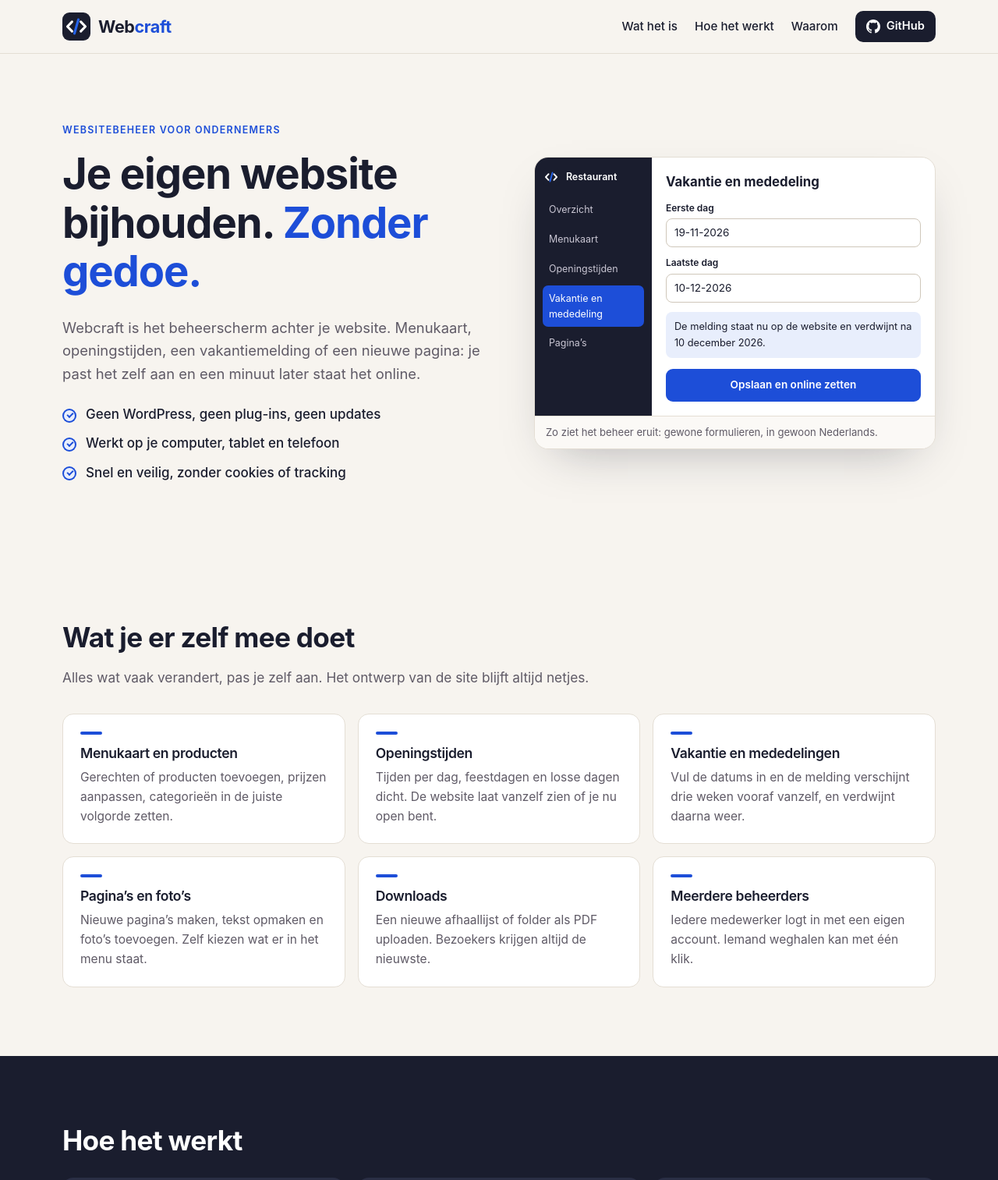
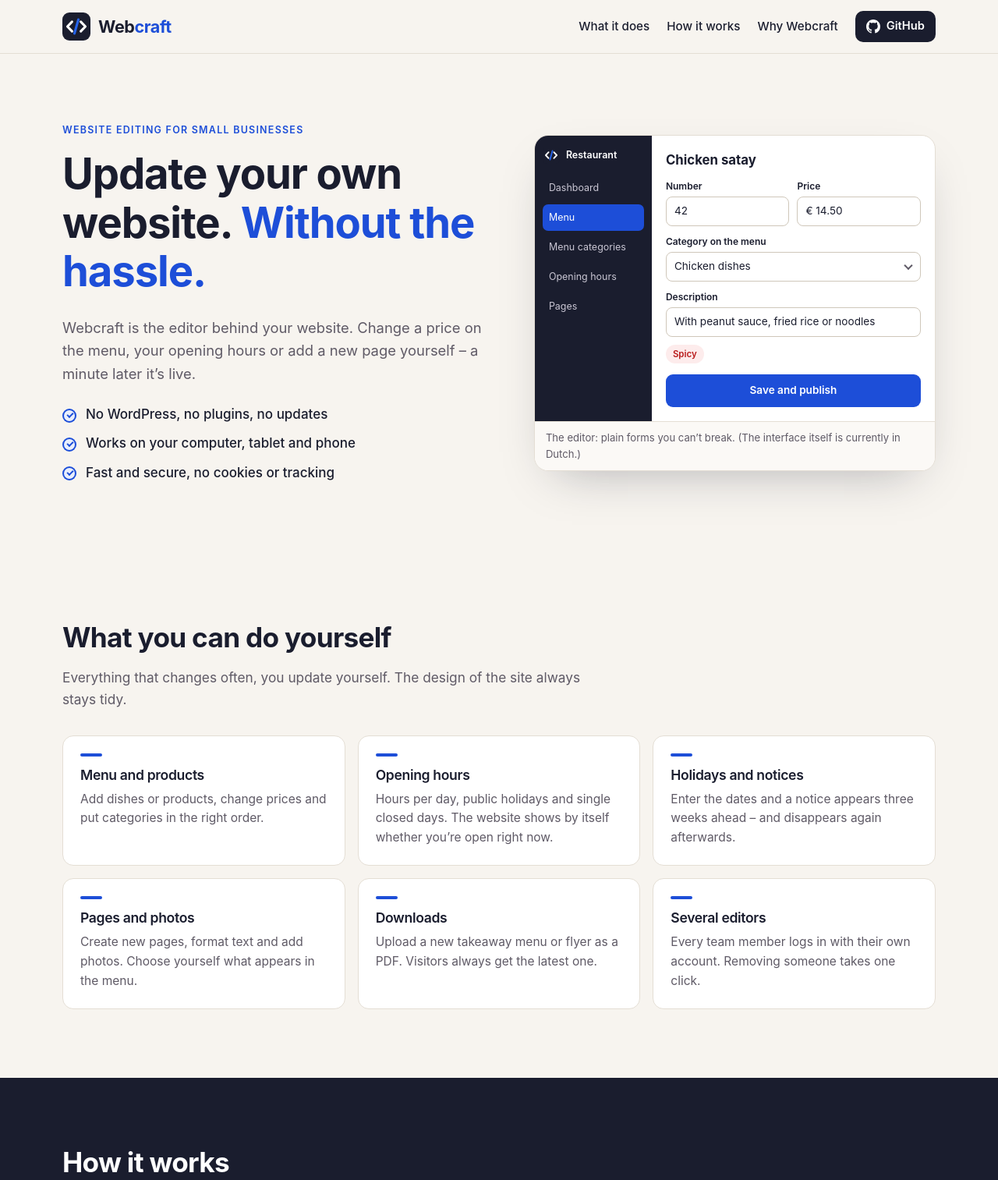
Before and after one commit to Luukve6/Webcraft, a website: page site/index.html in a window 1280 px wide. Shown: the top 1513 px of the page at 78% size. Drawn offline with Linux system fonts and the light colour scheme.

Commit message:
Productpagina in het Engels, met een menukaart-voorbeeld
Co-Authored-By: Claude Opus 5.5 <noreply@anthropic.com>

```diff
--- a/site/index.html
+++ b/site/index.html
@@ -1,31 +1,31 @@
 <!doctype html>
-<html lang="nl">
+<html lang="en">
 <head>
   <meta charset="utf-8">
   <meta name="viewport" content="width=device-width, initial-scale=1">
-  <title>Webcraft – zelf je website bijhouden, zonder gedoe</title>
-  <meta name="description" content="Webcraft is een eenvoudig beheersysteem voor websites van restaurants, winkels en kleine bedrijven. Menukaart, openingstijden, vakantiemelding en pagina's zelf aanpassen, zonder WordPress en zonder onderhoud.">
-  <meta property="og:title" content="Webcraft – zelf je website bijhouden, zonder gedoe">
-  <meta property="og:description" content="Menukaart, openingstijden, vakantiemelding en pagina's zelf aanpassen. Snel, veilig en zonder onderhoud.">
+  <title>Webcraft – update your own website, without the hassle</title>
+  <meta name="description" content="Webcraft is a simple editor for the websites of restaurants, shops and small businesses. Update your menu, opening hours, notices and pages yourself – no WordPress, no maintenance.">
+  <meta property="og:title" content="Webcraft – update your own website, without the hassle">
+  <meta property="og:description" content="Update your menu, opening hours, notices and pages yourself. Fast, secure and maintenance-free.">
   <meta property="og:type" content="website">
   <meta name="theme-color" content="#1A1D2E">
   <link rel="icon" href="webcraft.svg" type="image/svg+xml">
   <link rel="stylesheet" href="style.css">
 </head>
 <body>
-  <a class="skip" href="#inhoud">Naar de inhoud</a>
+  <a class="skip" href="#content">Skip to content</a>
 
   <header class="top">
     <div class="wrap bar">
-      <a class="brand" href="./" aria-label="Webcraft, naar het begin">
+      <a class="brand" href="./" aria-label="Webcraft, back to the top">
         <img src="webcraft.svg" alt="" width="36" height="36">
         <span class="wordmark">Web<span>craft</span></span>
       </a>
       <div class="top-right">
-        <nav aria-label="Hoofdmenu">
-          <a href="#wat">Wat het is</a>
-          <a href="#hoe">Hoe het werkt</a>
-          <a href="#waarom">Waarom</a>
+        <nav aria-label="Main menu">
+          <a href="#what">What it does</a>
+          <a href="#how">How it works</a>
+          <a href="#why">Why Webcraft</a>
         </nav>
         <a class="gh" href="https://github.com/Luukve6/webcraft" rel="noopener">
           <svg viewBox="0 0 16 16" width="18" height="18" aria-hidden="true"><path fill="currentColor" d="M8 0C3.58 0 0 3.58 0 8c0 3.54 2.29 6.53 5.47 7.59.4.07.55-.17.55-.38 0-.19-.01-.82-.01-1.49-2.01.37-2.53-.49-2.69-.94-.09-.23-.48-.94-.82-1.13-.28-.15-.68-.52-.01-.53.63-.01 1.08.58 1.23.82.72 1.21 1.87.87 2.33.66.07-.52.28-.87.51-1.07-1.78-.2-3.64-.89-3.64-3.95 0-.87.31-1.59.82-2.15-.08-.2-.36-1.02.08-2.12 0 0 .67-.21 2.2.82.64-.18 1.32-.27 2-.27.68 0 1.36.09 2 .27 1.53-1.04 2.2-.82 2.2-.82.44 1.1.16 1.92.08 2.12.51.56.82 1.27.82 2.15 0 3.07-1.87 3.75-3.65 3.95.29.25.54.73.54 1.48 0 1.07-.01 1.93-.01 2.2 0 .21.15.46.55.38A8.013 8.013 0 0016 8c0-4.42-3.58-8-8-8z"/></svg>
@@ -35,94 +35,98 @@
     </div>
   </header>
 
-  <main id="inhoud">
+  <main id="content">
     <section class="hero">
       <div class="wrap hero-grid">
         <div>
-          <p class="eyebrow">Websitebeheer voor ondernemers</p>
-          <h1>Je eigen website bijhouden. <span>Zonder gedoe.</span></h1>
-          <p class="lead">Webcraft is het beheerscherm achter je website. Menukaart, openingstijden, een vakantiemelding of een nieuwe pagina: je past het zelf aan en een minuut later staat het online.</p>
+          <p class="eyebrow">Website editing for small businesses</p>
+          <h1>Update your own website. <span>Without the hassle.</span></h1>
+          <p class="lead">Webcraft is the editor behind your website. Change a price on the menu, your opening hours or add a new page yourself – a minute later it’s live.</p>
           <ul class="checks">
-            <li>Geen WordPress, geen plug-ins, geen updates</li>
-            <li>Werkt op je computer, tablet en telefoon</li>
-            <li>Snel en veilig, zonder cookies of tracking</li>
+            <li>No WordPress, no plugins, no updates</li>
+            <li>Works on your computer, tablet and phone</li>
+            <li>Fast and secure, no cookies or tracking</li>
           </ul>
         </div>
 
-        <!-- Voorbeeld van het beheerscherm (geen echte klantgegevens) -->
-        <figure class="mock" aria-label="Voorbeeld van het beheerscherm van Webcraft">
+        <!-- Example of the editor (made-up restaurant, no real customer data) -->
+        <figure class="mock" aria-label="Example of the Webcraft editor: editing a dish on the menu">
           <div class="mock-side" aria-hidden="true">
             <div class="mock-logo"><img src="webcraft.svg" alt="" width="22" height="22"> Restaurant</div>
-            <span>Overzicht</span><span>Menukaart</span><span>Openingstijden</span>
-            <span class="on">Vakantie en mededeling</span><span>Pagina’s</span>
+            <span>Dashboard</span><span class="on">Menu</span><span>Menu categories</span>
+            <span>Opening hours</span><span>Pages</span>
           </div>
           <div class="mock-main">
-            <div class="mock-title">Vakantie en mededeling</div>
-            <div class="mock-field"><label>Eerste dag</label><div class="mock-input">19-11-2026</div></div>
-            <div class="mock-field"><label>Laatste dag</label><div class="mock-input">10-12-2026</div></div>
-            <p class="mock-note">De melding staat nu op de website en verdwijnt na 10 december 2026.</p>
-            <div class="mock-btn">Opslaan en online zetten</div>
+            <div class="mock-title">Chicken satay</div>
+            <div class="mock-row">
+              <div class="mock-field"><label>Number</label><div class="mock-input">42</div></div>
+              <div class="mock-field"><label>Price</label><div class="mock-input">€ 14.50</div></div>
+            </div>
+            <div class="mock-field"><label>Category on the menu</label><div class="mock-input mock-select">Chicken dishes</div></div>
+            <div class="mock-field"><label>Description</label><div class="mock-input">With peanut sauce, fried rice or noodles</div></div>
+            <div class="mock-tags" aria-hidden="true"><span>Spicy</span></div>
+            <div class="mock-btn">Save and publish</div>
           </div>
-          <figcaption>Zo ziet het beheer eruit: gewone formulieren, in gewoon Nederlands.</figcaption>
+          <figcaption>The editor: plain forms you can’t break. (The interface itself is currently in Dutch.)</figcaption>
         </figure>
       </div>
     </section>
 
-    <section id="wat" class="section">
+    <section id="what" class="section">
       <div class="wrap">
-        <h2>Wat je er zelf mee doet</h2>
-        <p class="sub">Alles wat vaak verandert, pas je zelf aan. Het ontwerp van de site blijft altijd netjes.</p>
+        <h2>What you can do yourself</h2>
+        <p class="sub">Everything that changes often, you update yourself. The design of the site always stays tidy.</p>
         <div class="cards">
           <article class="card">
-            <h3>Menukaart en producten</h3>
-            <p>Gerechten of producten toevoegen, prijzen aanpassen, categorieën in de juiste volgorde zetten.</p>
+            <h3>Menu and products</h3>
+            <p>Add dishes or products, change prices and put categories in the right order.</p>
           </article>
           <article class="card">
-            <h3>Openingstijden</h3>
-            <p>Tijden per dag, feestdagen en losse dagen dicht. De website laat vanzelf zien of je nu open bent.</p>
+            <h3>Opening hours</h3>
+            <p>Hours per day, public holidays and single closed days. The website shows by itself whether you’re open right now.</p>
           </article>
           <article class="card">
-            <h3>Vakantie en mededelingen</h3>
-            <p>Vul de datums in en de melding verschijnt drie weken vooraf vanzelf, en verdwijnt daarna weer.</p>
+            <h3>Holidays and notices</h3>
+            <p>Enter the dates and a notice appears three weeks ahead – and disappears again afterwards.</p>
           </article>
           <article class="card">
-            <h3>Pagina’s en foto’s</h3>
-            <p>Nieuwe pagina’s maken, tekst opmaken en foto’s toevoegen. Zelf kiezen wat er in het menu staat.</p>
+            <h3>Pages and photos</h3>
+            <p>Create new pages, format text and add photos. Choose yourself what appears in the menu.</p>
           </article>
           <article class="card">
             <h3>Downloads</h3>
-            <p>Een nieuwe afhaallijst of folder als PDF uploaden. Bezoekers krijgen altijd de nieuwste.</p>
+            <p>Upload a new takeaway menu or flyer as a PDF. Visitors always get the latest one.</p>
           </article>
           <article class="card">
-            <h3>Meerdere beheerders</h3>
-            <p>Iedere medewerker logt in met een eigen account. Iemand weghalen kan met één klik.</p>
+            <h3>Several editors</h3>
+            <p>Every team member logs in with their own account. Removing someone takes one click.</p>
           </article>
         </div>
       </div>
     </section>
 
-    <section id="hoe" class="section alt">
+    <section id="how" class="section alt">
       <div class="wrap">
-        <h2>Hoe het werkt</h2>
+        <h2>How it works</h2>
         <ol class="steps">
-          <li><strong>Inloggen</strong><span>Met één klik op “Inloggen met GitHub”, op <em>jouwsite</em>/admin.</span></li>
-          <li><strong>Aanpassen</strong><span>Vul het formulier in. Het beheer controleert of alles klopt, bijvoorbeeld een datum met een verkeerd jaartal.</span></li>
-          <li><strong>Online</strong><span>Klik op “Opslaan en online zetten”. Binnen een minuut staat het op je website.</span></li>
+          <li><strong>Log in</strong><span>One click on “Log in with GitHub”, at <em>yoursite</em>/admin.</span></li>
+          <li><strong>Edit</strong><span>Fill in the form. The editor checks your input – a date with the wrong year, or a closing time before the opening time.</span></li>
+          <li><strong>Publish</strong><span>Click “Save and publish”. Within a minute it’s on your website.</span></li>
         </ol>
       </div>
     </section>
 
-    <section id="waarom" class="section">
+    <section id="why" class="section">
       <div class="wrap two">
         <div>
-          <h2>Waarom Webcraft</h2>
-          <p class="sub">Een website die gewoon blijft werken, zonder dat je er omkijken naar hebt.</p>
+          <h2>Why Webcraft</h2>
+          <p class="sub">A website that just keeps working, without you having to look after it.</p>
         </div>
         <dl class="why">
-          <div><dt>Snel</dt><dd>De website bestaat uit kant-en-klare pagina’s op een wereldwijd netwerk. Geen trage server, geen database.</dd></div>
-          <div><dt>Veilig</dt><dd>Er draait geen server of database die gehackt kan worden, zoals bij WordPress. Alleen mensen die je zelf toegang geeft, kunnen iets aanpassen.</dd></div>
-          <div><dt>Geen onderhoud</dt><dd>Geen updates, geen plug-ins die verouderen, geen beveiligingslekken om bij te houden.</dd></div>
-          <div><dt>Alles bewaard</dt><dd>Elke wijziging wordt bewaard, met wie het deed en wanneer. Een oude versie is altijd terug te halen.</dd></div>
+          <div><dt>Fast</dt><dd>Your website consists of ready-made pages on a worldwide network. No slow server, no database.</dd></div>
+          <div><dt>Secure</dt><dd>There’s no server or database to hack, unlike WordPress. Only people you give access can change anything.</dd></div>
+          <div><dt>No maintenance</dt><dd>No updates, no plugins going out of date, no security holes to keep track of.</dd></div>
+          <div><dt>Everything saved</dt><dd>Every change is kept, with who made it and when. An older version can always be brought back.</dd></div>
         </dl>
       </div>
     </section>
@@ -131,7 +135,7 @@
   <footer class="foot">
     <div class="wrap foot-bar">
       <span class="brand small"><img src="webcraft.svg" alt="" width="24" height="24"> <span class="wordmark">Web<span>craft</span></span></span>
-      <span class="muted">Websitebeheer zonder gedoe · Geen cookies, geen tracking</span>
+      <span class="muted">Website editing without the hassle · No cookies, no tracking</span>
     </div>
   </footer>
 </body>
--- a/site/style.css
+++ b/site/style.css
@@ -67,6 +67,11 @@ nav a:hover { color: var(--blue); }
 .mock-title { font-weight: 650; font-size: 1.05rem; }
 .mock-field label { display: block; font-size: .75rem; font-weight: 600; margin-bottom: 4px; }
 .mock-input { border: 1px solid #CFC7BA; border-radius: 8px; padding: 7px 10px; font-size: .85rem; background: #fff; }
+.mock-row { display: grid; grid-template-columns: 1fr 1fr; gap: 10px; }
+.mock-select { position: relative; padding-right: 26px; }
+.mock-select::after { content: ""; position: absolute; right: 11px; top: 50%; width: 6px; height: 6px; border-right: 2px solid var(--grey); border-bottom: 2px solid var(--grey); transform: translateY(-70%) rotate(45deg); }
+.mock-tags { display: flex; gap: 6px; }
+.mock-tags span { font-size: .72rem; font-weight: 600; padding: 3px 9px; border-radius: 999px; background: #FDECEC; color: #B91C1C; }
 .mock-note { margin: 2px 0 0; background: var(--blue-light); border-radius: 8px; padding: 9px 11px; font-size: .8rem; }
 .mock-btn { background: var(--blue); color: #fff; text-align: center; border-radius: 9px; padding: 10px; font-weight: 600; font-size: .85rem; margin-top: 4px; }
 .mock figcaption { grid-column: 1 / -1; border-top: 1px solid var(--line); padding: 10px 14px; font-size: .82rem; color: var(--grey); background: #FBF9F6; }
```
